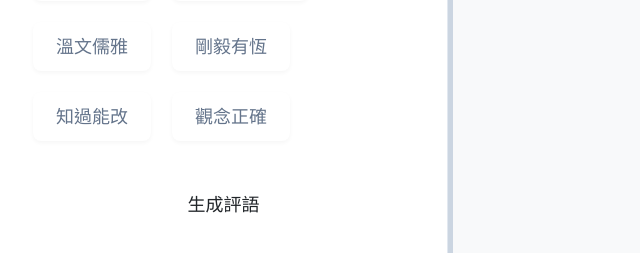
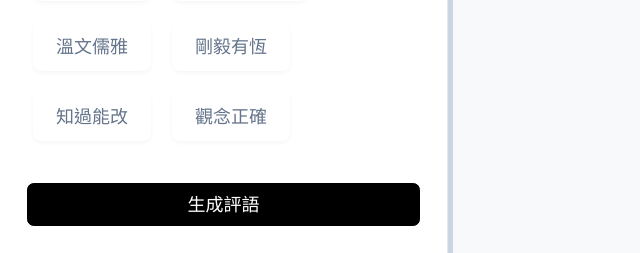
Before and after one commit to tingmw/Students-comment, a Flask app: page / in a window 1280 px wide. Shown: the part 1118-1371 px from the top of the page, without its empty margins (0-640 px from the left). Run offline with Flask 3, Linux system fonts and the light colour scheme.

Commit message:
修改按鈕顏色

```diff
--- a/static/css/style.css
+++ b/static/css/style.css
@@ -47,7 +47,7 @@ body, html {
 }
 
 /* 自定義生成按鈕 */
-.btn-generate {
+.btn.btn-generate {
     background-color: #000000;
     color: #ffffff;
     border: 1px solid #000000;
@@ -55,7 +55,7 @@ body, html {
     font-weight: 500;
 }
 
-.btn-generate:hover {
+.btn.btn-generate:hover {
     background-color: #ffffff;
     color: #000000;
     border: 1px solid #000000;
```
